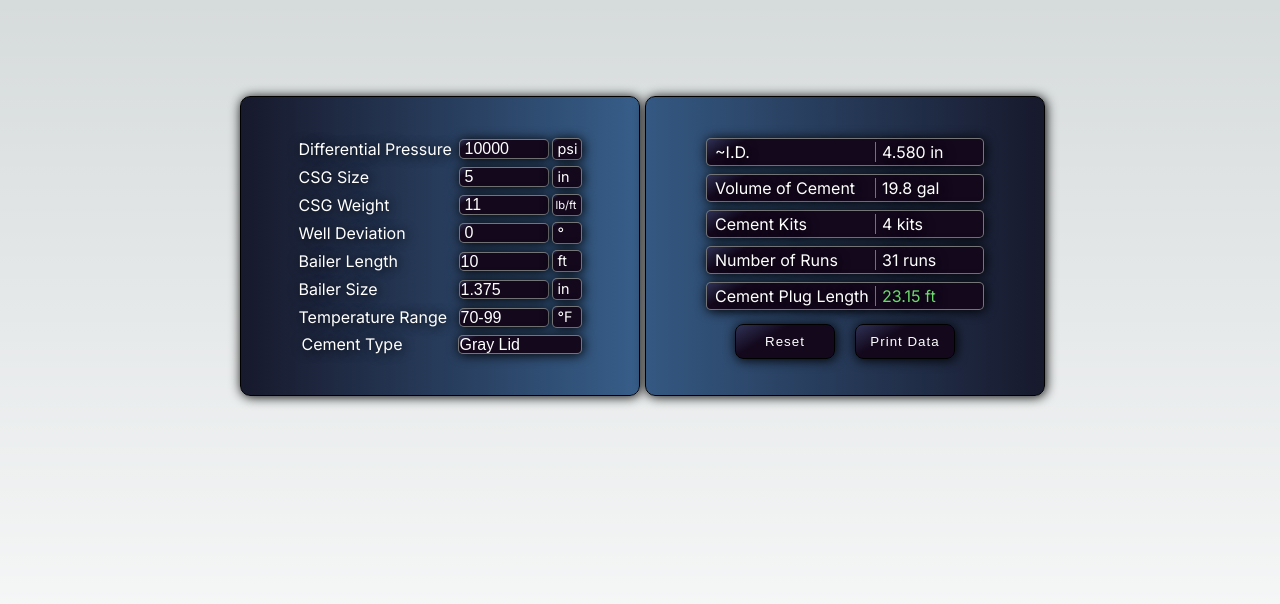
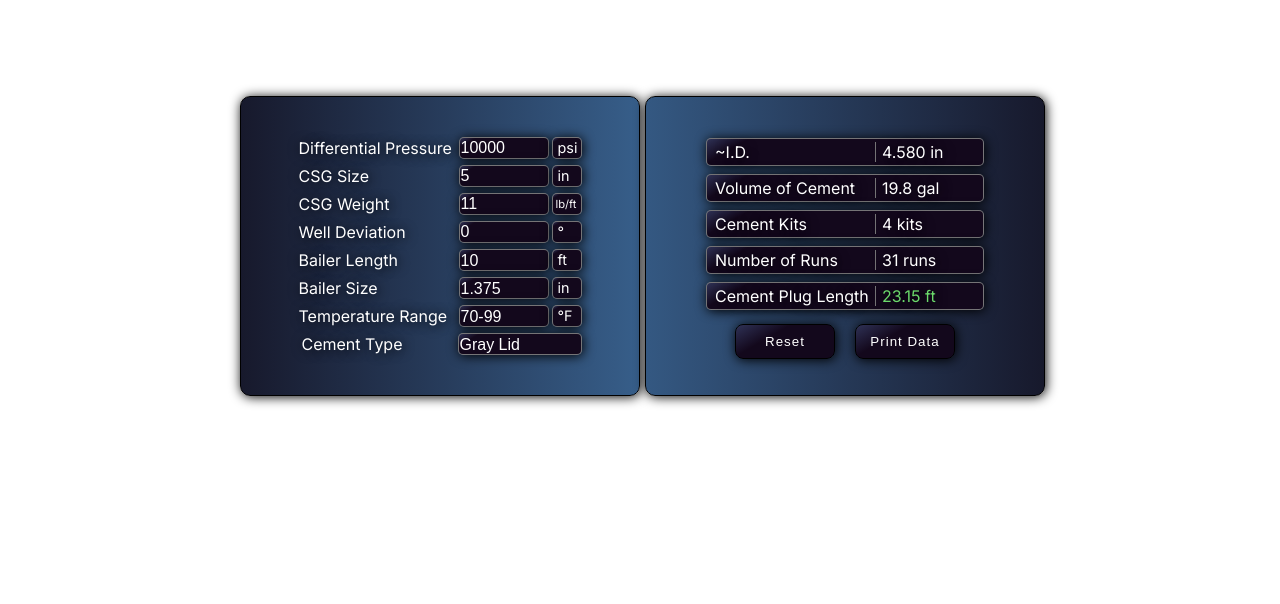
Before and after one commit to grant-thomas/neo-calculator, a Next.js app: page / in a window 1280 px wide. Shown: the top 604 px of the page. Built offline with nearby package versions, Linux system fonts and the light colour scheme.

Commit message:
Updated plug error message. Matched input left padding for number inputs and dropdown inputs.

```diff
--- a/app/page.tsx
+++ b/app/page.tsx
@@ -300,7 +300,8 @@ export default function Home() {
 			return;
 		}
 		if (calculatePlugLength() > 0 && calculatePlugLength() < 10) {
-			setError('Always dump a minimum of 10 ft!');
+			setError(`Always dump a min of 10 ft!
+			Increase DP.`);
 			return;
 		}
 		setError('');
--- a/styles/styles.module.css
+++ b/styles/styles.module.css
@@ -68,7 +68,8 @@
 .input input {
 	font-size: 1rem;
 	width: 90px;
-	padding-left: 5px;
+	height: 22px;
+	padding-left: 1px;
 	border: 1.5px solid rgba(128, 128, 128, 0.898);
 	border-radius: 5px;
 	background: linear-gradient(
@@ -83,6 +84,7 @@
 .input select {
 	font-size: 1rem;
 	width: 90px;
+	height: 22px;
 	padding-left: 1px;
 	border: 1.5px solid rgba(128, 128, 128, 0.898);
 	border-radius: 5px;
@@ -112,7 +114,7 @@
 }
 
 .main {
-	/* background-color: lightgrey; */
+	background-color: white;
 	display: flex;
 	flex-direction: column;
 	justify-content: space-between;
@@ -120,13 +122,12 @@
 	padding: 6rem;
 	min-height: 100vh;
 	font-size: 1rem;
-	color: black;
 }
 
 .select {
 	appearance: none;
-	-webkit-appearance: none; /* For Safari */
-	-moz-appearance: none; /* For Firefox */
+	-webkit-appearance: none;
+	-moz-appearance: none;
 }
 
 .select option {
```
